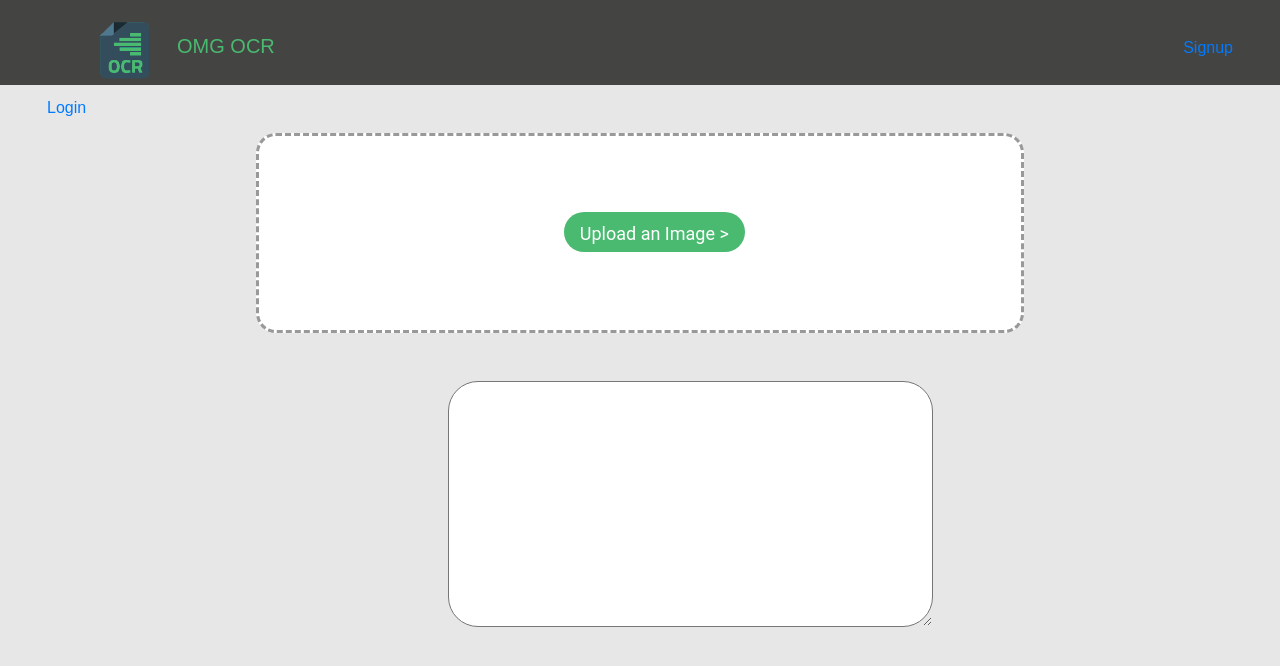
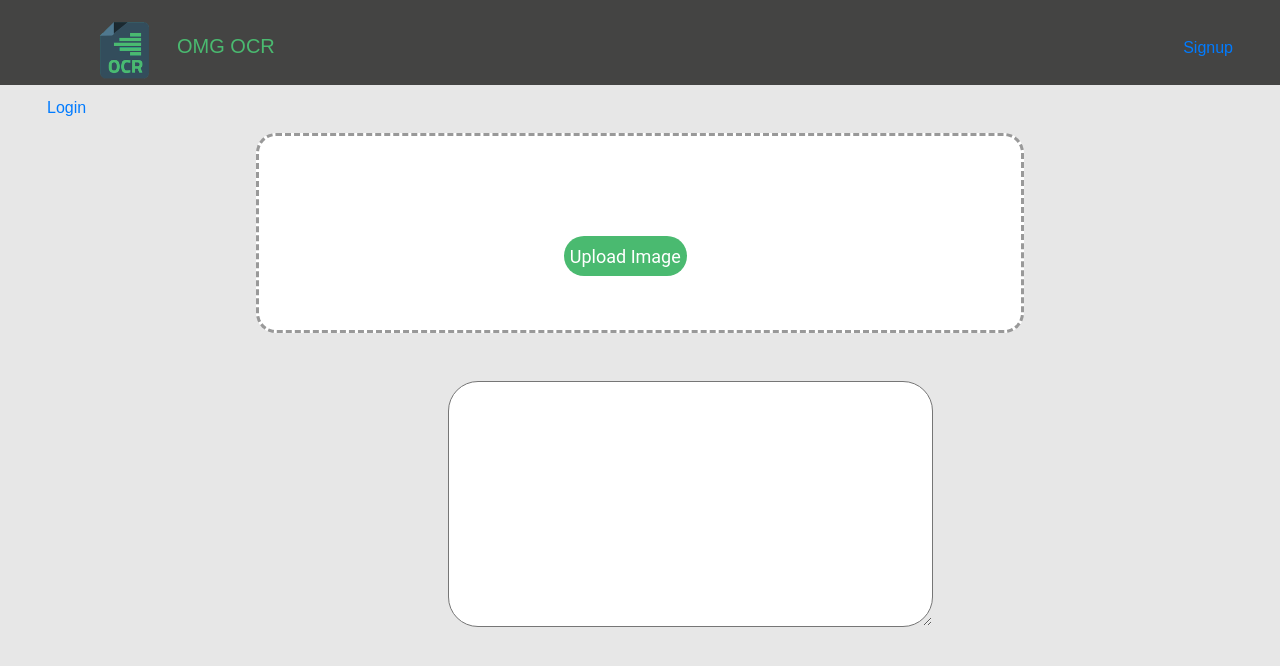
Before and after one commit to The-Se7en/OCR-React-WebApp, a React (Create React App) app: page /home in a window 1280 px wide. Shown: the top 666 px of the page. Built offline with nearby package versions, Linux system fonts and the light colour scheme.

Commit message:
Image Upload using redux

```diff
--- a/src/components/Home.js
+++ b/src/components/Home.js
@@ -1,32 +1,76 @@
-import React from "react";
-import '../StyleSheets/Home.css';
+import React, { Fragment, useState } from "react";
+import axios from "axios";
+import "../StyleSheets/Home.css";
 
-class Home extends React.Component {
+// class Home extends React.Component {
 
-    render() {
+const Home = () => {
+    const [file, setFile] = useState(null);
+    const [fileName, setFileName] = useState("Choose File");
+    const [uploadedFile, setUploadedFile] = useState({});
+    const [text, setText] = useState("");
+
+    const onChange = e => {
+        setFile(e.target.files[0]);
+        setFileName(e.target.files[0].name);
+    };
+
+    const onSubmit = async e => {
+        e.preventDefault();
+        const formData = new FormData();
+        formData.append("image", file);
+
+        try {
+            const res = await axios.post(
+                "http://localhost:8080/imageApi/postImage",
+                formData,
+                {
+                    headers: {
+                        "Content-Type": "multipart/form-data"
+                    }
+                }
+            );
+
+            const { fileName, filePath } = res.data;
+            setUploadedFile({ fileName, filePath });
+            console.log(res.data);
+            setText(res.data);
+        } catch (err) {
+            // if(err.response.status === 500) {
+            //     console.log('There was a problem with the server');
+            // }else {
+            //     console.log(err.response.data.msg);
+            // }
+            console.log("wrong input");
+        }
+    };
 
     return (
         <div>
-                <br/>
+            <br />
             <div className="box">
-                    <form action="#">
-                        <input type="file" className="upload" accept="image/*" id="myImageInput"/>
-                        <input type="button" onclick="document.getElementById('myImageInput').click()"
-                               value="Upload an Image >" className="btn btn-primary btn-block btn-lg"/>
+                <form onSubmit={onSubmit}>
+                    <input
+                        type="file"
+                        className="upload"
+                        accept="image/*"
+                        id="Home"
+                        onChange={onChange}
+                    />
+                    <br />
+                    <button className="btn-primary" type="submit">Upload Image</button>
+                    <h2>{text}</h2>
                 </form>
             </div>
 
-                <br/>
-                <br/>
+            <br />
+            <br />
 
             <div className="text">
                 <textarea name="text" id="text" cols="50" rows="10"></textarea>
             </div>
         </div>
     );
-
-    }
-
-}
+};
 
 export default Home;
```
Lines whose indentation alone changed are shown as unchanged.
